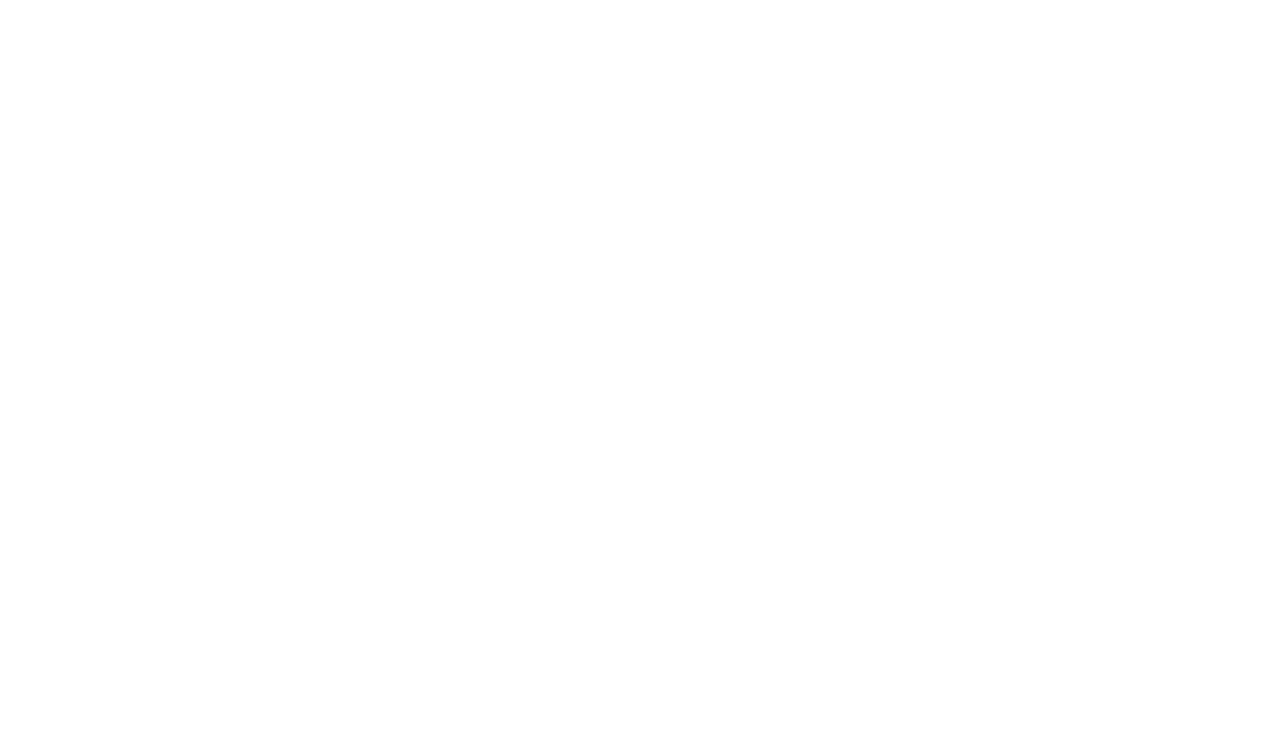
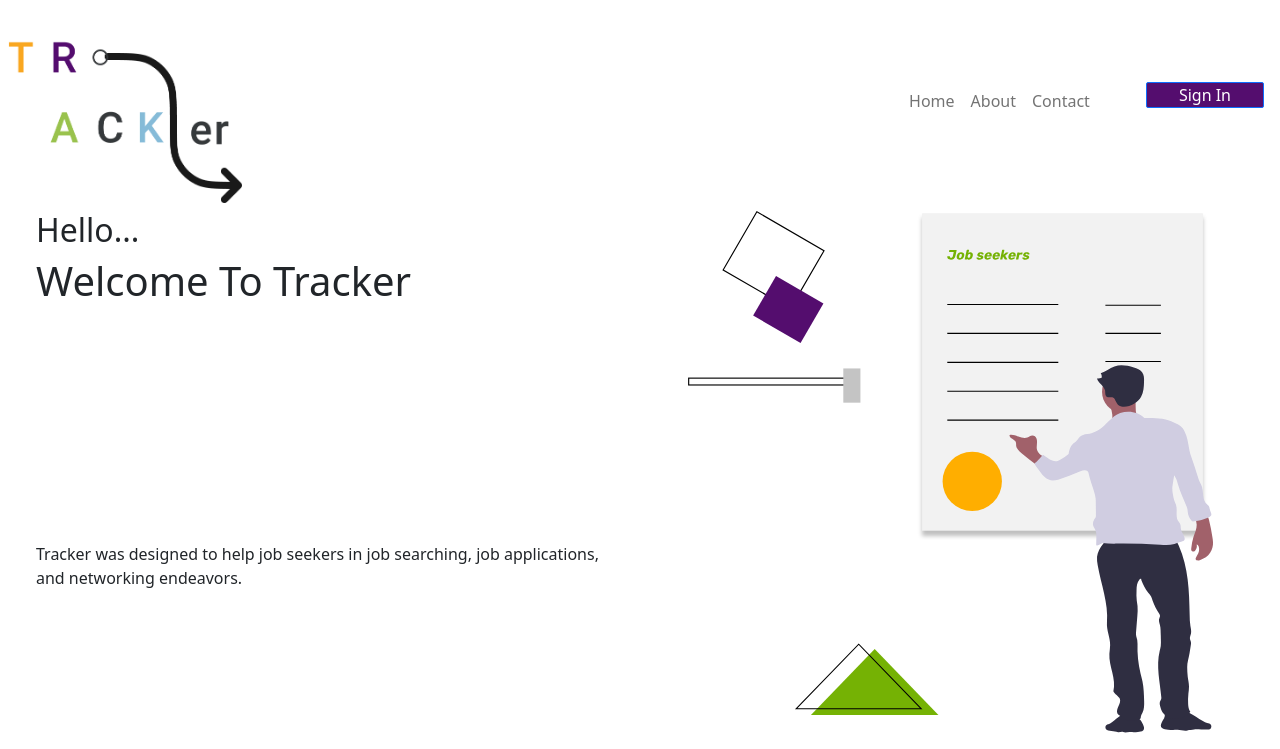
Before and after one commit to damatoaj/red-jag-frontend, a React (Create React App) app: page / in a window 1280 px wide. Shown: the top 749 px of the page. Built offline with nearby package versions, Linux system fonts and the light colour scheme.

Commit message:
making router changes

```diff
--- a/src/Components/Header/DefaultHeader.js
+++ b/src/Components/Header/DefaultHeader.js
@@ -2,6 +2,7 @@
 import logo from "../../Images/Group 32.jpg";
 import { Container, Nav, Navbar, Button } from "react-bootstrap";
 import styled from "@emotion/styled";
+import { Link } from 'react-router-dom';
 
 const StyledHeader = styled.div`
   display: flex;
@@ -34,10 +35,10 @@
             <Nav.Link href="about">About</Nav.Link>
             <Nav.Link href="contact">Contact</Nav.Link>
 
-            <Nav.Link eventKey={2} href="signin">
+            <Link eventKey={2} to="/signin">
               {/* <button>Sign In</button> */}
               <StyledButton>Sign In</StyledButton>
-            </Nav.Link>
+            </Link>
           </Nav>
         </Navbar.Collapse>
       </Navbar>
--- a/src/Components/Landing/DefaultLanding.js
+++ b/src/Components/Landing/DefaultLanding.js
@@ -1,4 +1,5 @@
 import React from 'react'
+import { Route } from 'react-router-dom';
 
 //Import components
 import Container from 'react-bootstrap/Container';
@@ -10,7 +11,7 @@
 import HeaderIllustration from '../../Images/LandingPage/HeaderIllustration.svg';
 
 
-function DefaultLanding() {
+function DefaultLanding({AuthPortal}) {
     return (
         <Container id="landingContainer" fluid={true}>
                 <Col lg='6' md='6' sm='6' id="landingColumnLeft">
@@ -31,6 +32,13 @@
                 </Col>
                 <Col lg='6' md='6' sm='6'>
                     <Image id="landingImage" src={HeaderIllustration} />
+                    <Route
+                        path="/signin"
+                        render={() => {
+                            return <AuthPortal />
+                        }}
+                    />
+
                 </Col>
         </Container>
     )
--- a/src/Components/Landing/LandingPortal.js
+++ b/src/Components/Landing/LandingPortal.js
@@ -3,11 +3,12 @@
 
 //Components
 import DefaultLanding from './DefaultLanding';
+import AuthPortal from '../Auth/AuthPortal';
 
 function LandingPortal() {
     return (
         <div>
-            <DefaultLanding />
+            <DefaultLanding AuthPortal={AuthPortal}/>
         </div>
     )
 }
--- a/src/Components/Test/Test.js
+++ b/src/Components/Test/Test.js
@@ -8,10 +8,14 @@
 import TodoPortal from "../Todo/TodoPortal";
 import DefaultHeader from "../Header/DefaultHeader";
 import DashBoardPortal  from "../Dashboard/DashBoardPortal";
+import HeaderPortal from "../Header/HeaderPortal";
+
 export default function Test() {
     return (
-        <div>
-
-        </div>
+        <Router>
+          <HeaderPortal />
+          <LandingPortal />
+            <DashBoardPortal />
+        </Router>
     )
 }
```
